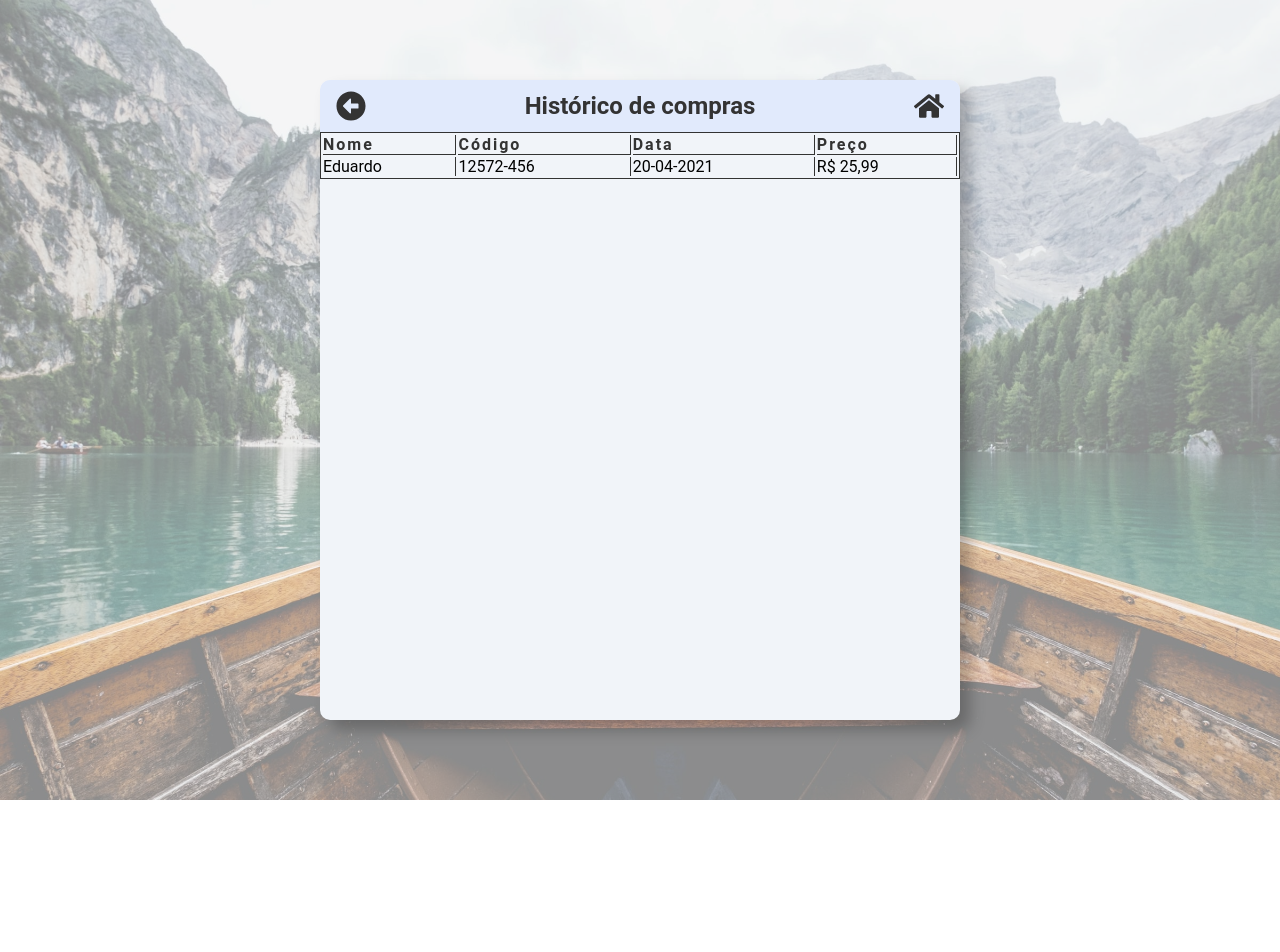
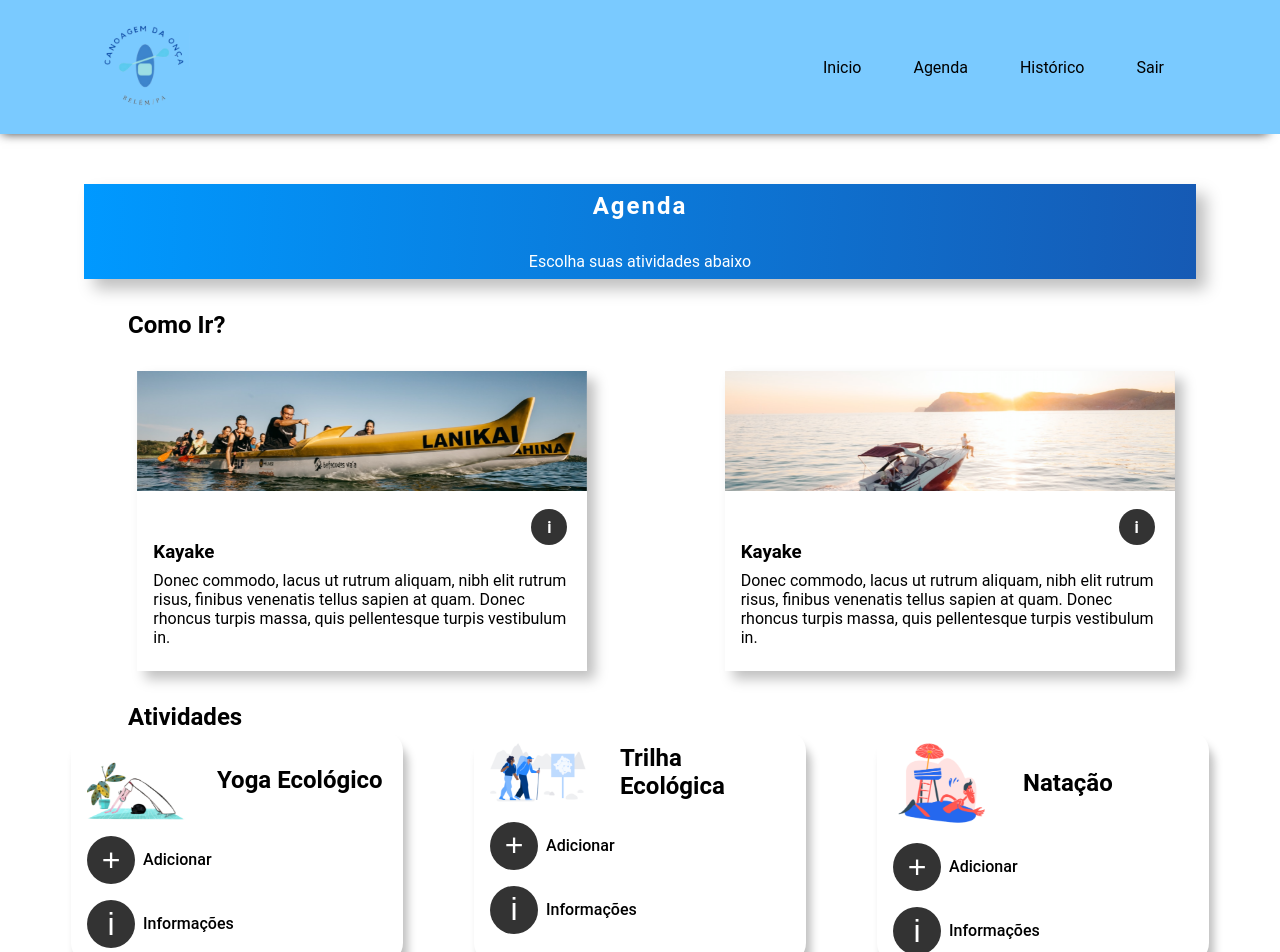
Before and after one commit to Jose-Nonato/Kayake-da-Onca, a React (Create React App) app in the folder app/: page /schedule in a window 1280 px wide. Shown: the top 952 px of the page. Before the commit the page ends 800 px from the top, so only its background shows below. Built offline with nearby package versions, Linux system fonts and the light colour scheme.

Commit message:
fix: routes and links

```diff
--- a/app/src/App.js
+++ b/app/src/App.js
@@ -9,14 +9,14 @@ import './global.css';
 
 function App() {
   return (
-    // <BrowserRouter>
-    //   <Routes>
-    //     <Route path='/' element={<About/>}/>
-    //     <Route path='/dashboard' element={<Dashboard/>}/>
-    //     <Route path='/schedule' element={<Schedule/>}/>
-    //   </Routes>
-    // </BrowserRouter>
-    <Historic/>
+    <BrowserRouter>
+      <Routes>
+        <Route path='/' element={<About/>}/>
+        <Route path='/dashboard' element={<Dashboard/>}/>
+        <Route path='/schedule' element={<Schedule/>}/>
+        <Route path='/historic' element={<Historic/>}/>
+      </Routes>
+    </BrowserRouter>
   );
 }
 
--- a/app/src/components/header/header.js
+++ b/app/src/components/header/header.js
@@ -12,7 +12,7 @@ function Header() {
             <div className="links">
                 <a href="/dashboard">Inicio</a>
                 <a href="/schedule">Agenda</a>
-                <a href="/">Histórico</a>
+                <a href="/historic">Histórico</a>
                 <a href="/">Sair</a>
             </div>
         </Container>
--- a/app/src/views/historic/historic.js
+++ b/app/src/views/historic/historic.js
@@ -8,7 +8,7 @@ function Historic(){
     return(
         <Container>
             <div className="boxOverall">
-                <img src={boatBackground}></img>
+                <img src={boatBackground} alt="Barco"/>
                 <section>
                     <div className="box">
                         <div className="historic__menu">
--- a/app/src/views/schedule/schedule.js
+++ b/app/src/views/schedule/schedule.js
@@ -31,7 +31,7 @@ function Schedule() {
                         <div className="card__how__go">
 
                             <div className='imgBx'>
-                                <img src={KayaqueAtividade}></img>
+                                <img src={KayaqueAtividade} alt="Kayake"/>
                             </div>
 
                             <div className='infoBtn'>
@@ -55,7 +55,7 @@ function Schedule() {
                         <div className="card__how__go">
 
                             <div className='imgBx'>
-                                <img src={BarcoAtividade}></img>
+                                <img src={BarcoAtividade} alt="barco"/>
                             </div>
 
                             <div className='infoBtn'>
@@ -83,7 +83,7 @@ function Schedule() {
 
                         <div className="card__activities">
                             <div className="title__activities">
-                                <img src={YogaEco}/>
+                                <img src={YogaEco} alt="Yoga"/>
 
                                 <h1>Yoga Ecológico</h1>
                             </div>
@@ -104,7 +104,7 @@ function Schedule() {
 
                         <div className="card__activities">
                             <div className="title__activities">
-                                <img src={trilha}/>
+                                <img src={trilha} alt="Trilha"/>
 
                                 <h1>Trilha Ecológica</h1>
                             </div>
@@ -125,7 +125,7 @@ function Schedule() {
 
                         <div className="card__activities">
                             <div className="title__activities">
-                                <img src={natacao}/>
+                                <img src={natacao} alt="natacao"/>
 
                                 <h1>Natação</h1>
                             </div>
```
